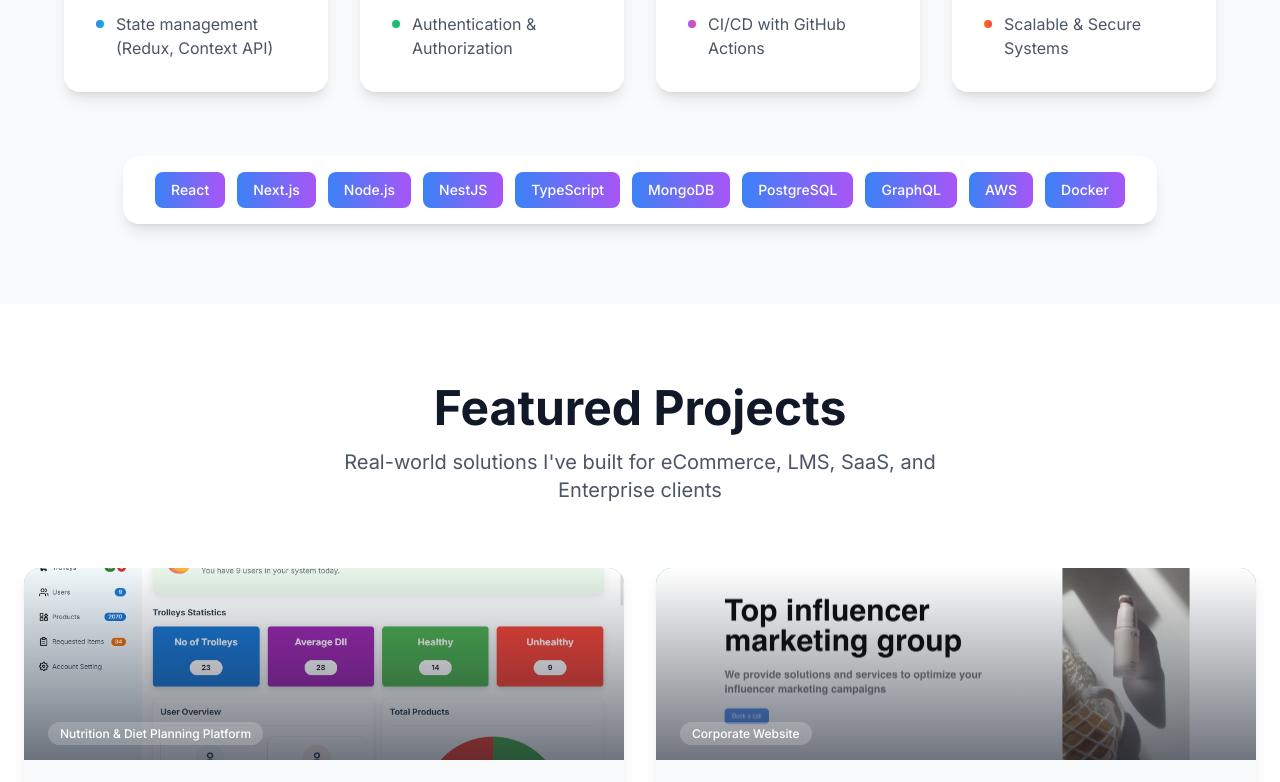
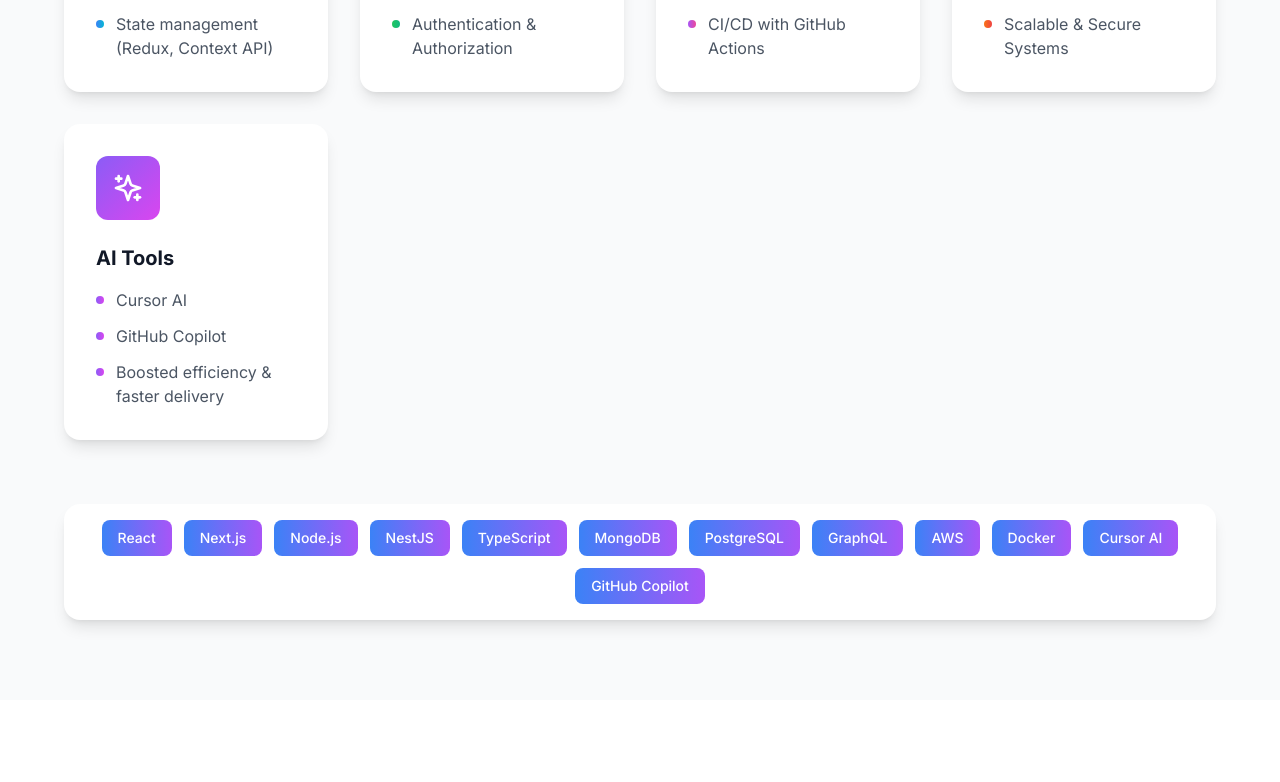
Before and after one commit to zeshantahir105/portfolio, a Next.js app: page / in a window 1280 px wide. Shown: the part 1348-2130 px from the top of the page. Built offline with nearby package versions, Linux system fonts and the light colour scheme.

Commit message:
Added AI Experience

```diff
--- a/components/Skills.tsx
+++ b/components/Skills.tsx
@@ -1,6 +1,6 @@
 'use client'
 
-import { Code2, Server, Database, Shield } from 'lucide-react'
+import { Code2, Server, Database, Shield, Sparkles } from 'lucide-react'
 
 interface SkillCategory {
   icon: React.ReactNode
@@ -49,6 +49,16 @@
         'Clean Architecture',
         'Performance Optimization',
         'Scalable & Secure Systems',
+      ],
+    },
+    {
+      icon: <Sparkles className="w-8 h-8" />,
+      title: 'AI Tools',
+      color: 'from-violet-500 to-fuchsia-500',
+      skills: [
+        'Cursor AI',
+        'GitHub Copilot',
+        'Boosted efficiency & faster delivery',
       ],
     },
   ]
@@ -106,7 +116,7 @@
             <div className="inline-flex flex-wrap justify-center gap-3 px-8 py-4 bg-white rounded-2xl shadow-lg">
               {[
                 'React', 'Next.js', 'Node.js', 'NestJS', 'TypeScript',
-                'MongoDB', 'PostgreSQL', 'GraphQL', 'AWS', 'Docker'
+                'MongoDB', 'PostgreSQL', 'GraphQL', 'AWS', 'Docker', 'Cursor AI', 'GitHub Copilot'
               ].map((tech, index) => (
                 <span
                   key={index}
--- a/components/WhyWorkWithMe.tsx
+++ b/components/WhyWorkWithMe.tsx
@@ -1,6 +1,6 @@
 'use client'
 
-import { CheckCircle2, Award, MessageSquare, Clock, Users, TrendingUp } from 'lucide-react'
+import { CheckCircle2, Award, MessageSquare, Clock, Users, TrendingUp, Zap } from 'lucide-react'
 
 export default function WhyWorkWithMe() {
   const reasons = [
@@ -33,6 +33,11 @@
       icon: <TrendingUp className="w-6 h-6" />,
       text: 'Focus on performance & scalability',
       gradient: 'from-pink-500 to-rose-500',
+    },
+    {
+      icon: <Zap className="w-6 h-6" />,
+      text: 'AI-powered workflow with Cursor & Copilot',
+      gradient: 'from-yellow-500 to-amber-500',
     },
   ]
 
```
